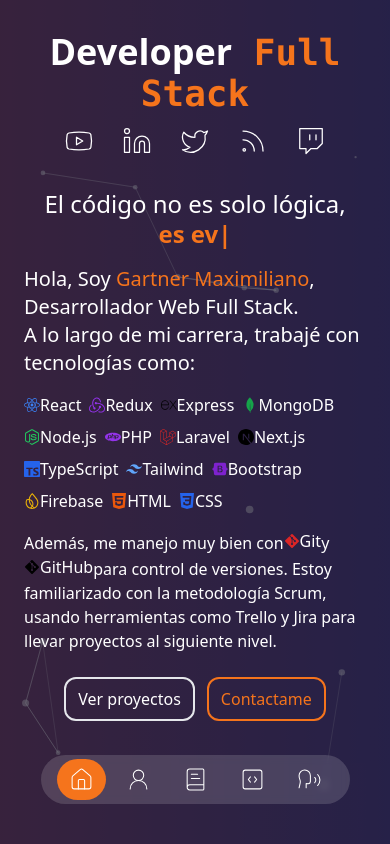
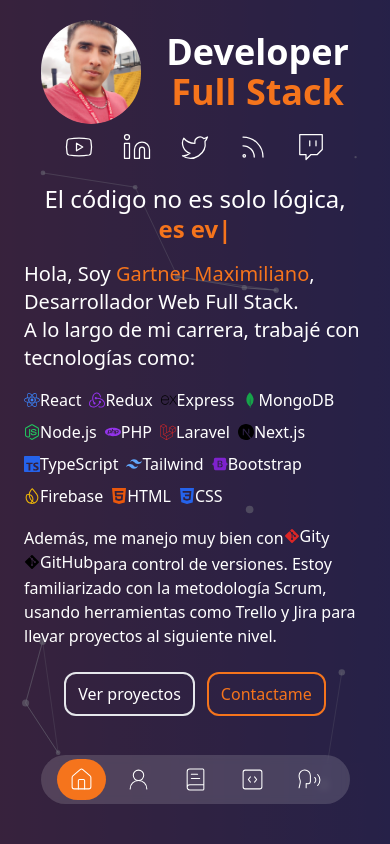
Before and after one commit to maxi-gartner/porfolio, a Next.js app: page / in a window 390 px wide. Built offline with nearby package versions, Linux system fonts and the light colour scheme.

Commit message:
mejorando responsive

```diff
--- a/components/header.tsx
+++ b/components/header.tsx
@@ -1,6 +1,7 @@
 import Link from "next/link";
 import MotionTransition from "./transition-components";
 import { socialNetworks } from "@/data";
+import Image from "next/image";
 
 const Header = () => {
   return (
@@ -9,14 +10,27 @@
       className="absolute z-40 inline-block w-full top-5 md:top-10"
     >
       <header>
-        <div className="container justify-between max-w-6xl mx-auto md:flex sm:px-6">
-          <Link href={"/"}>
-            <h1 className="my-3 text-4xl font-bold text-center md:text-left">
-              Developer
-              <samp className="text-secondary"> Full Stack</samp>
-            </h1>
-          </Link>
-          <div className="flex items-center justify-center gap-7">
+        <div className="container justify-between max-w-6xl mx-auto sm:flex sm:px-6">
+          <div className="flex px-4 justify-evenly sm:gap-4 md:gap-0">
+            <Image
+              src="/CirculoMaxiGartner.png"
+              priority
+              width={100}
+              height={100}
+              alt="Profile"
+              className="rounded-full object-cover object-top md:hidden"
+            />
+            <Link href={"/"}>
+              <h1 className="my-3 text-4xl font-bold text-center md:text-left">
+                Developer
+                <span className="block md:inline text-secondary">
+                  {" "}
+                  Full Stack
+                </span>
+              </h1>
+            </Link>
+          </div>
+          <div className="flex items-center justify-center gap-7 mt-2 sm:mt-0">
             {socialNetworks.map((item) => (
               <Link
                 key={item.id}
--- a/components/introduction.tsx
+++ b/components/introduction.tsx
@@ -21,18 +21,18 @@
 const Introduction = () => {
   return (
     <div className="z-20 w-full bg-darkBg/60 pt-28 md:pt-0">
-      <div className="z-20 flex flex-col items-center w-full p-6 md:flex md:flex-row justify-evenly pt-14 mg:px-0 mg:gap-10 h-full">
-        <div className="flex justify-center">
+      <div className="z-20 flex flex-col items-center w-full p-6 md:flex md:flex-row justify-evenly pt-10 mg:px-0 mg:gap-10 h-full">
+        <div className="flex justify-between">
           <Image
             src="/MaximilianoGartner.jpg"
             priority
             width={300}
             height={300}
             alt="Profile"
-            className="rounded-full object-cover object-top md:w-300 hidden md:block"
+            className="rounded-full object-cover object-top md:w-300 hidden md:block sm:w-200 sm:h-200 md:w-300 md:h-300"
           />
         </div>
-        <div className="flex flex-col justify-center md:max-w-md items-center w-full">
+        <div className="flex flex-col justify-center md:max-w-md items-center w-full max-w-md">
           <h1 className="text-2xl leading-tight text-center md:text-left md:text-4xl my-4">
             El código no es solo lógica,
             <TypeAnimation
```
Also changed, not shown: public/CirculoMaxiGartner.png (added).
